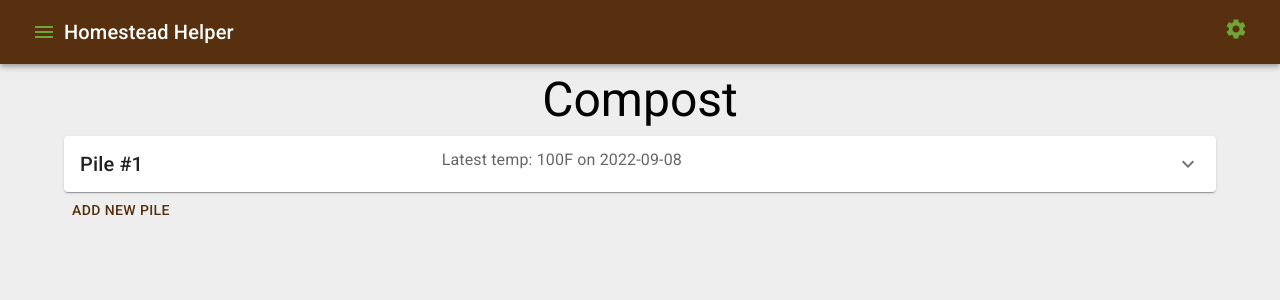
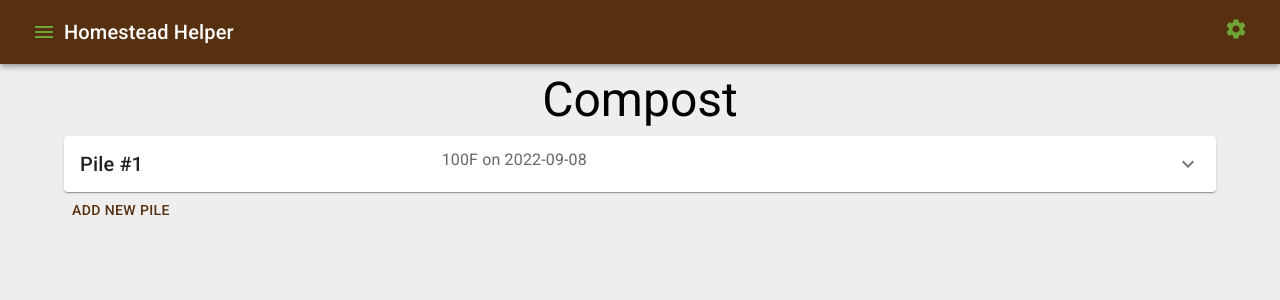
Before and after one commit to ben-bradley/homestead-helper, a React (Create React App) app: page /garden/compost in a window 1280 px wide. Shown: the top 300 px of the page. Built offline with nearby package versions, Linux system fonts and the light colour scheme.

Commit message:
crud & compost are working

```diff
--- a/package.json
+++ b/package.json
@@ -11,7 +11,9 @@
     "@testing-library/jest-dom": "^5.16.5",
     "@testing-library/react": "^13.3.0",
     "@testing-library/user-event": "^13.5.0",
+    "cuid": "^2.1.8",
     "dayjs": "^1.11.5",
+    "lodash": "^4.17.21",
     "react": "^18.2.0",
     "react-dom": "^18.2.0",
     "react-router-dom": "^6.3.0",
--- a/src/components/Garden/Compost/Pile.js
+++ b/src/components/Garden/Compost/Pile.js
@@ -1,3 +1,5 @@
+import sortBy from "lodash/sortBy";
+
 import Typography from "@mui/material/Typography";
 import Stack from "@mui/material/Stack";
 import Accordion from "@mui/material/Accordion";
@@ -10,10 +12,10 @@ import TemperatureTable from "./TemperatureTable.js";
 import { formatDate } from "../../utils.js";
 
 export default function Pile(props) {
-  const { pile, saveTemperature } = props;
-  const [ temp ] = pile.temps;
-
-  console.log("temp:", temp);
+  const { crudTemps, pile } = props;
+  const tempsForPile = crudTemps.data.filter((t) => t.pileId === pile.id);
+  const sortedTempsForPile = sortBy(tempsForPile, "date").reverse();
+  const [ latestTemp ] = sortedTempsForPile;
 
   return (
     <Accordion sx={{ maxHeight: "75vh", overflow: "scroll" }}>
@@ -22,14 +24,14 @@ export default function Pile(props) {
           {pile.name}
         </Typography>
         <Typography sx={{ color: "text.secondary" }}>
-          Latest temp: {temp.value}{temp.scale} on {formatDate(temp.date)}
+          {latestTemp.value}{latestTemp.scale} on {formatDate(latestTemp.date)}
         </Typography>
       </AccordionSummary>
       <AccordionDetails>
         <Stack spacing={2}>
-          <TemperatureInput pileId={pile.id} saveTemperature={saveTemperature} />
+          <TemperatureInput pileId={pile.id} createTemperature={crudTemps.create} />
           <Typography variant="h6">Log</Typography>
-          <TemperatureTable temps={pile.temps} />
+          <TemperatureTable deleteTemperature={crudTemps.delete} temps={sortedTempsForPile} />
         </Stack>
       </AccordionDetails>
     </Accordion>
--- a/src/components/Garden/Compost/TemperatureInput.js
+++ b/src/components/Garden/Compost/TemperatureInput.js
@@ -11,13 +11,13 @@ import { LocalizationProvider } from "@mui/x-date-pickers/LocalizationProvider";
 import { DatePicker } from "@mui/x-date-pickers/DatePicker";
 
 export default function TemperatureInput(props) {
-  const { pileId, saveTemperature } = props;
+  const { pileId, createTemperature } = props;
   const [ date, setDate ] = React.useState(new Date());
   const [ temperature, setTemperature ] = React.useState("");
 
   return (
     <Container maxWidth="sm">
-      <Stack direction="row" spacing={2} align="center">
+      <Stack spacing={2} align="center">
         <LocalizationProvider dateAdapter={AdapterDayjs}>
           <DatePicker
             label="Date"
@@ -27,9 +27,9 @@ export default function TemperatureInput(props) {
           />
         </LocalizationProvider>
         <TextField
-          label="Temperature"
+          label="Temp"
           id="standard-start-adornment"
-          sx={{ m: 1, width: "25ch" }}
+
           InputProps={{
             endAdornment: <InputAdornment position="end">F</InputAdornment>
           }}
@@ -43,11 +43,12 @@ export default function TemperatureInput(props) {
           onClick={() => {
             const temp = {
               date,
+              pileId,
               value: temperature,
               scale: "F"
             };
 
-            saveTemperature(pileId, temp);
+            createTemperature(temp);
             setTemperature("");
           }}
         >
--- a/src/components/Garden/Compost/TemperatureTable.js
+++ b/src/components/Garden/Compost/TemperatureTable.js
@@ -4,19 +4,22 @@ import TableCell from "@mui/material/TableCell";
 import TableContainer from "@mui/material/TableContainer";
 import TableHead from "@mui/material/TableHead";
 import TableRow from "@mui/material/TableRow";
+import IconButton from "@mui/material/IconButton";
+import DeleteIcon from "@mui/icons-material/Delete";
 
 import { formatDate } from "../../utils.js";
 
 export default function TemperatureTable(props) {
-  const { temps } = props;
+  const { deleteTemperature, temps } = props;
 
   return (
     <TableContainer>
-      <Table sx={{ minWidth: 650 }} aria-label="temperature table">
+      <Table aria-label="temperature table" size="small">
         <TableHead>
           <TableRow>
             <TableCell>Date</TableCell>
             <TableCell>Temp</TableCell>
+            <TableCell />
           </TableRow>
         </TableHead>
         <TableBody>
@@ -24,6 +27,11 @@ export default function TemperatureTable(props) {
             <TableRow key={i}>
               <TableCell>{formatDate(temp.date)}</TableCell>
               <TableCell>{temp.value}{temp.scale}</TableCell>
+              <TableCell align="right">
+                <IconButton aria-label="delete" onClick={() => deleteTemperature(temp.id)}>
+                  <DeleteIcon />
+                </IconButton>
+              </TableCell>
             </TableRow>
           )}
         </TableBody>
--- a/src/components/Garden/Compost/index.js
+++ b/src/components/Garden/Compost/index.js
@@ -3,14 +3,10 @@ import Box from "@mui/material/Box";
 import Container from "@mui/material/Container";
 import Typography from "@mui/material/Typography";
 
-import { useLocalStorage } from "../../../utils/storage.js";
+import { crud, useLocalStorage } from "../../../utils/storage.js";
+import { PileType, TempType } from "./types.js";
 import Pile from "./Pile.js";
 
-/** TODO
-  I need to promote the temps to their own data model rather than nesting them
-  in the piles.temps[]. I should also create a crud library to handle operations
-  on the various data sets
- */
 const staticTemps = [
   { id: 1, pileId: 1, date: new Date("2022-09-08 00:00:00"), scale: "F", value: 100 },
   { id: 2, pileId: 1, date: new Date("2022-09-07 00:00:00"), scale: "F", value: 95 },
@@ -19,36 +15,23 @@ const staticTemps = [
   { id: 5, pileId: 1, date: new Date("2022-09-01 00:00:00"), scale: "F", value: 90 }
 ];
 const staticPiles = [
-  { id: 1, name: "Pile #1", temps: staticTemps }
+  { id: 1, name: "Pile #1" }
 ];
 
 export default function Compost() {
-  const [ piles, setPiles ] = useLocalStorage("compost.piles", staticPiles);
-  const [ temps, setTemps ] = useLocalStorage("compost.temps", staticTemps);
-
-  const getPile = (id) => piles.find((p) => p.id === id);
-  const updatePile = (pile) =>
-    setPiles((_piles) =>
-      _piles.map((_pile) => (_pile.id !== pile.id) ? _pile : pile));
-
-  const saveTemperature = (pileId, temp) => {
-    const pile = getPile(pileId);
-
-    pile.temps.unshift(temp);
-
-    updatePile(pile);
-  }
+  const crudPiles = crud(useLocalStorage("compost.piles", staticPiles), PileType);
+  const crudTemps = crud(useLocalStorage("compost.temps", staticTemps), TempType);
 
   return (
     <Container>
       <Box>
         <Typography variant="h3" align="center" padding={1}>Compost</Typography>
-        { piles.map((pile) =>
+        { crudPiles.data.map((pile) =>
           <Pile
             key={pile.id}
             pile={pile}
-            updatePile={updatePile}
-            saveTemperature={saveTemperature}
+            crudPiles={crudPiles}
+            crudTemps={crudTemps}
           />
         )}
         <Button>Add new pile</Button>
--- /dev/null
+++ b/src/components/Garden/Compost/types.js
@@ -0,0 +1,14 @@
+import cuid from "cuid";
+
+export const PileType = (pile) => ({
+  id: pile.id || cuid(),
+  name: pile.name || "Unnamed Pile"
+});
+
+export const TempType = (temp) => ({
+  id: temp.id || cuid(),
+  pileId: temp.pileId,
+  date: (typeof temp.date === "string") ? new Date(temp.date) : temp.date,
+  scale: temp.scale,
+  value: temp.value
+});
--- a/src/components/utils.js
+++ b/src/components/utils.js
@@ -11,13 +11,6 @@ const formatDate = (date) => {
   return `${year}-${month}-${day}`;
 }
 
-const crud = () => ({
-  create: () => {},
-  read: () => {},
-  update: () => {},
-  delete: () => {}
-});
-
 export {
   formatDate
 }
--- a/src/utils/storage.js
+++ b/src/utils/storage.js
@@ -14,3 +14,13 @@ export const useLocalStorage = (key, defaultValue) => {
 
   return [ value, setValue ];
 }
+
+export const crud = ([ data, setData ], type) => ({
+  data: data.map((d) => type(d)),
+  setData,
+  read: (id) => data.find((d) => d.id === id),
+  readBy: (key, value) => data.find((d) => d[key] === value),
+  create: (d) => setData((_data) => _data.concat(type(d))),
+  update: (d) => setData((_data) => _data.map((_d) => _d.id === d.id ? d : _d)),
+  delete: (id) => setData((_data) => _data.filter((_d) => _d.id !== id))
+});
```
Also changed, not shown: 1 other file (tests, documents, lock files or other folders).
